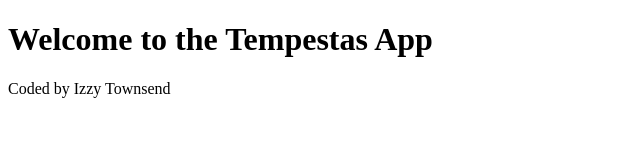
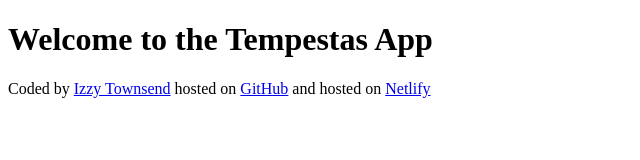
Before and after one commit to IggyTown/tempestas, a plain HTML site: page index.html in a window 1280 px wide. Shown: the whole page, without its empty margins (0-640 px from the left). Drawn offline with Linux system fonts and the light colour scheme.

Commit message:
Added links to footer

```diff
--- a/index.html
+++ b/index.html
@@ -8,6 +8,19 @@
   </head>
   <body>
     <h1>Welcome to the Tempestas App</h1>
-    <footer>Coded by Izzy Townsend</footer>
+    <footer>
+      Coded by
+      <a href="https://github.com/IggyTown" target="_blank">Izzy Townsend</a>
+      hosted on
+      <a
+        href="https://github.com/IggyTown/tempestas/blob/main/index.html"
+        target="_blank"
+        >GitHub</a
+      >
+      and hosted on
+      <a href="https://tempestasweather-app.netlify.app/" target="_blank"
+        >Netlify</a
+      >
+    </footer>
   </body>
 </html>
```
